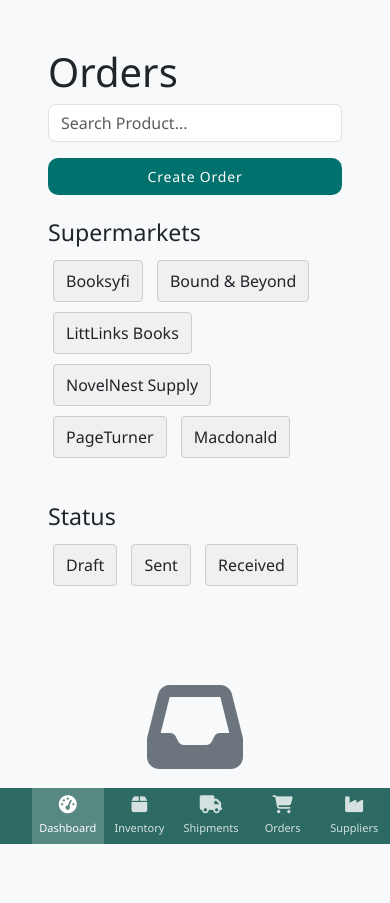
After one commit to moelbanna-bot/Inventory-management-system, a Django app: page /orders/ in a window 390 px wide. The commit adds this page. Run offline with Django 5.2, Linux system fonts and the light colour scheme; some libraries are stand-ins or nearby versions.

Commit message:
feat(orders): add orders list template

```diff
--- a/config/urls.py
+++ b/config/urls.py
@@ -14,6 +14,7 @@ Including another URLconf
     1. Import the include() function: from django.urls import include, path
     2. Add a URL to urlpatterns:  path('blog/', include('blog.urls'))
 """
+
 from django.contrib import admin
 from django.urls import path, include
 from django.conf import settings
@@ -22,8 +23,9 @@ from django.conf.urls.static import static
 
 urlpatterns = [
     path("admin/", admin.site.urls),
-    path("products/", include('products.urls')),
-    path("accounts/", include('accounts.urls')),
+    path("products/", include("products.urls")),
+    path("accounts/", include("accounts.urls")),
+    path("orders/", include("orders.urls")),
 ]
 
 urlpatterns += static(settings.STATIC_URL, document_root=settings.STATIC_ROOT)
--- a/orders/urls.py
+++ b/orders/urls.py
@@ -2,5 +2,5 @@ from django.urls import path
 from . import views
 
 urlpatterns = [
-    path("", views.add_order, name="add-order"),
+    path("", views.orders_list, name="orders-list"),
 ]
--- a/orders/views.py
+++ b/orders/views.py
@@ -1,3 +1,7 @@
 from django.shortcuts import render
 
 # Create your views here.
+
+
+def orders_list(request):
+    return render(request, "orders/orders.html")
--- a/templates/components/order_shipment_card.html
+++ b/templates/components/order_shipment_card.html
@@ -1,4 +1,4 @@
-<div class="col col-md-6 col-lg-4 col-xl-3 mb-4">
+<div class="col-12 col-md-6 col-lg-4 col-xl-3 mb-4">
     <div class="card rounded-4">
         <div class="card-body">
             <a href="" class="text-decoration-none text-dark">
--- /dev/null
+++ b/templates/orders/orders.html
@@ -0,0 +1,63 @@
+{% extends 'base.html' %}
+
+<!--load statics files-->
+{% load static %}
+
+{% block extra_css %}
+
+    <link href="{% static 'css/shipment.css' %}" rel="stylesheet">
+
+{% endblock %}
+
+{% block content %}
+
+    <div class="container px-5 mt-5">
+        <h1 class="text">Orders</h1>
+
+        <!-- Search Bar -->
+        {% include 'components/search-bar.html' with btn_value="Create Order" %}
+
+        <div class="mb-4">
+            <div class="row">
+                <div class="col-12 col-md-6 my-4 mb-md-0">
+                    <h3>Supermarkets</h3>
+                    <ul class="box-button-list">
+                        <li>Booksyfi</li>
+                        <li>Bound & Beyond</li>
+                        <li>LittLinks Books</li>
+                        <li>NovelNest Supply</li>
+                        <li>PageTurner</li>
+                        <li>Macdonald</li>
+                    </ul>
+                </div>
+            </div>
+            <div class="row">
+                <div class="col-12 col-md-6 mb-4 mb-md-0">
+                    <h3>Status</h3>
+                    <ul class="box-button-list">
+                        <li>Draft</li>
+                        <li>Sent</li>
+                        <li>Received</li>
+                    </ul>
+                </div>
+            </div>
+            <div class="row">
+                {% if not orders %}
+                    <div class="d-flex flex-column justify-content-center align-items-center p-5">
+                        <i class="fa-solid fa-inbox fa-6x text-secondary"></i>
+                        <p class="text-muted fw-bold mt-3">No purchase orders yet</p>
+                    </div>
+                {% else %}
+                    {% for order in orders %}
+                        {% include "components/order_shipment_card.html" %}
+                    {% endfor %}
+                {% endif %}
+
+
+            </div>
+        </div>
+
+    </div>
+
+
+{% endblock %}
```
